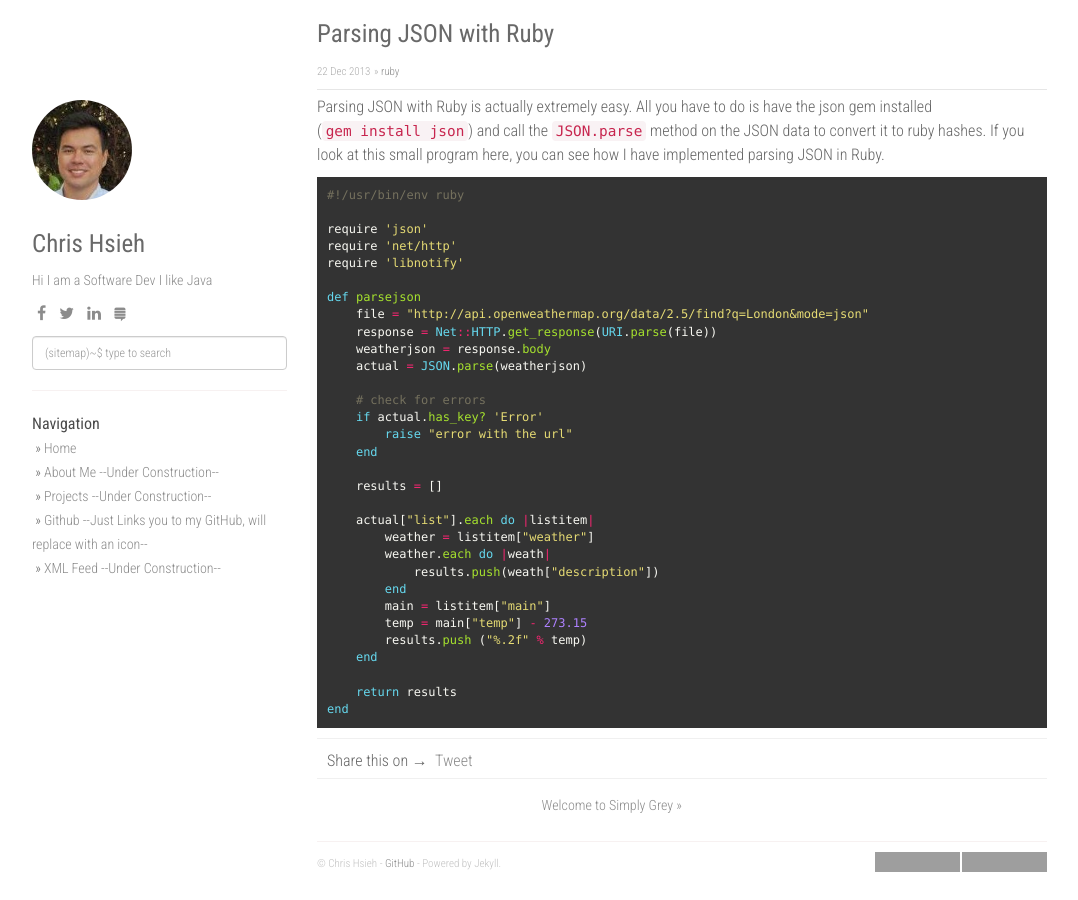
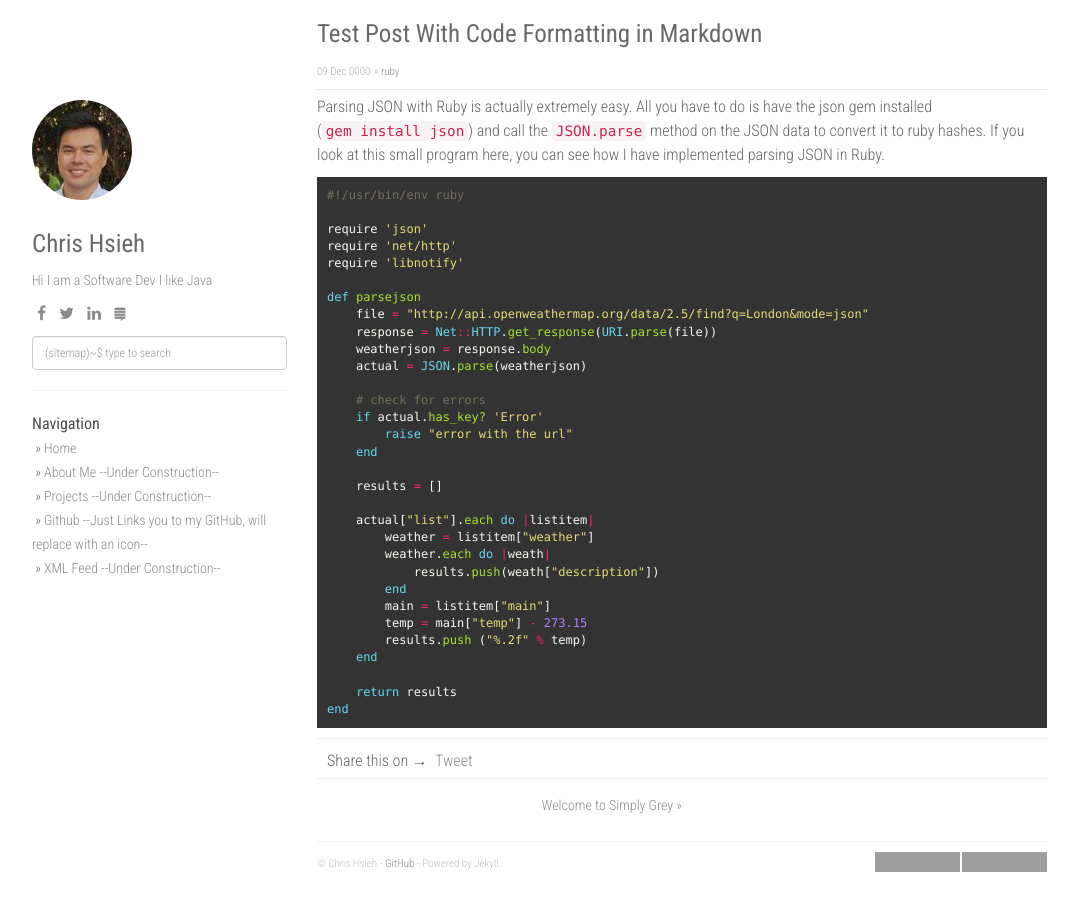
Before and after one commit to Christopher-Hsieh/Christopher-Hsieh.github.io, a Jekyll site: the page built from _posts/0000-12-12-test-post.markdown, in a window 1280 px wide. Shown: the whole page, without its empty margins (53-1131 px from the left). Built offline with Jekyll 4.4.1, drawn with Linux system fonts in a browser that asks for light colours; nearby versions of some CDN libraries; comment, search, counter and statistics services are not loaded; grey boxes are pictures that could not be loaded.

Commit message:
Changing blog posts dates

```diff
--- a/_posts/2013-12-23-ruby-json.markdown
+++ b/_posts/0000-12-12-test-post.markdown
@@ -1,7 +1,7 @@
 ---
 layout: post
-title:  "Parsing JSON with Ruby"
-date:   2013-12-23 00:18:23 +0700
+title:  "Test Post With Code Formatting in Markdown"
+date:   0000-12-12 00:18:23 +0700
 categories: [ruby]
 ---
 Parsing JSON with Ruby is actually extremely easy. All you have to do is have the json gem installed (`gem install json`) and call the `JSON.parse` method on the JSON data to convert it to ruby hashes. If you look at this small program here, you can see how I have implemented parsing JSON in Ruby.
--- a/_posts/2016-9-7-welcome-to-simply-grey.markdown
+++ b/_posts/2016-9-7-welcome-to-simply-grey.markdown
@@ -1,7 +1,7 @@
 ---
 layout: post
 title:  "Welcome to Simply Grey"
-date:   2013-12-23 00:18:23 +0700
+date:   2016-9-7 00:18:23 +0700
 categories: [jekyll]
 ---
 SimplyGrey is a simple, easy to use theme for Jekyll that compromises of mainly grey colours. A lot of people enjoy the simplistic look of grey and also find it easier to read.
```
